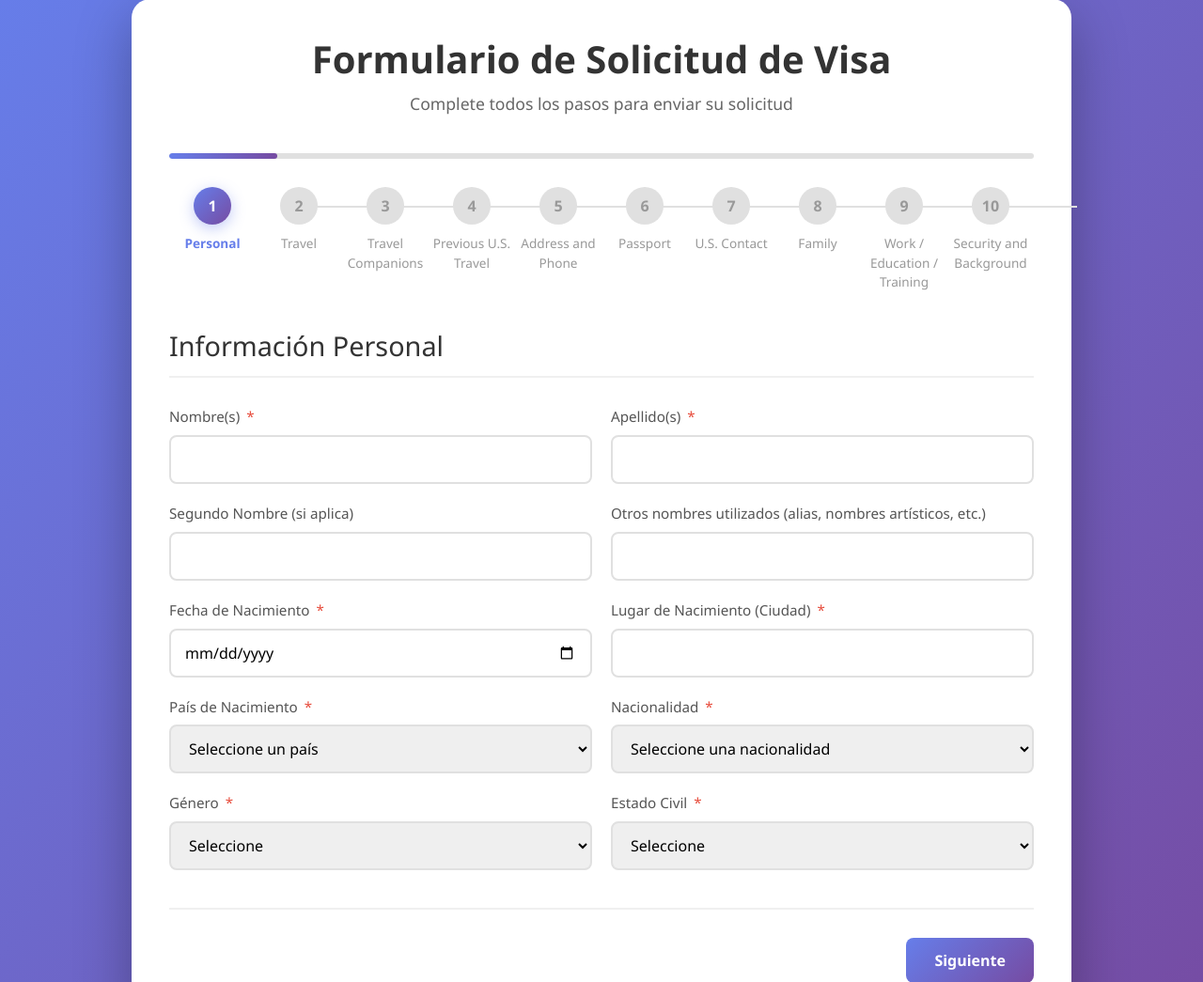
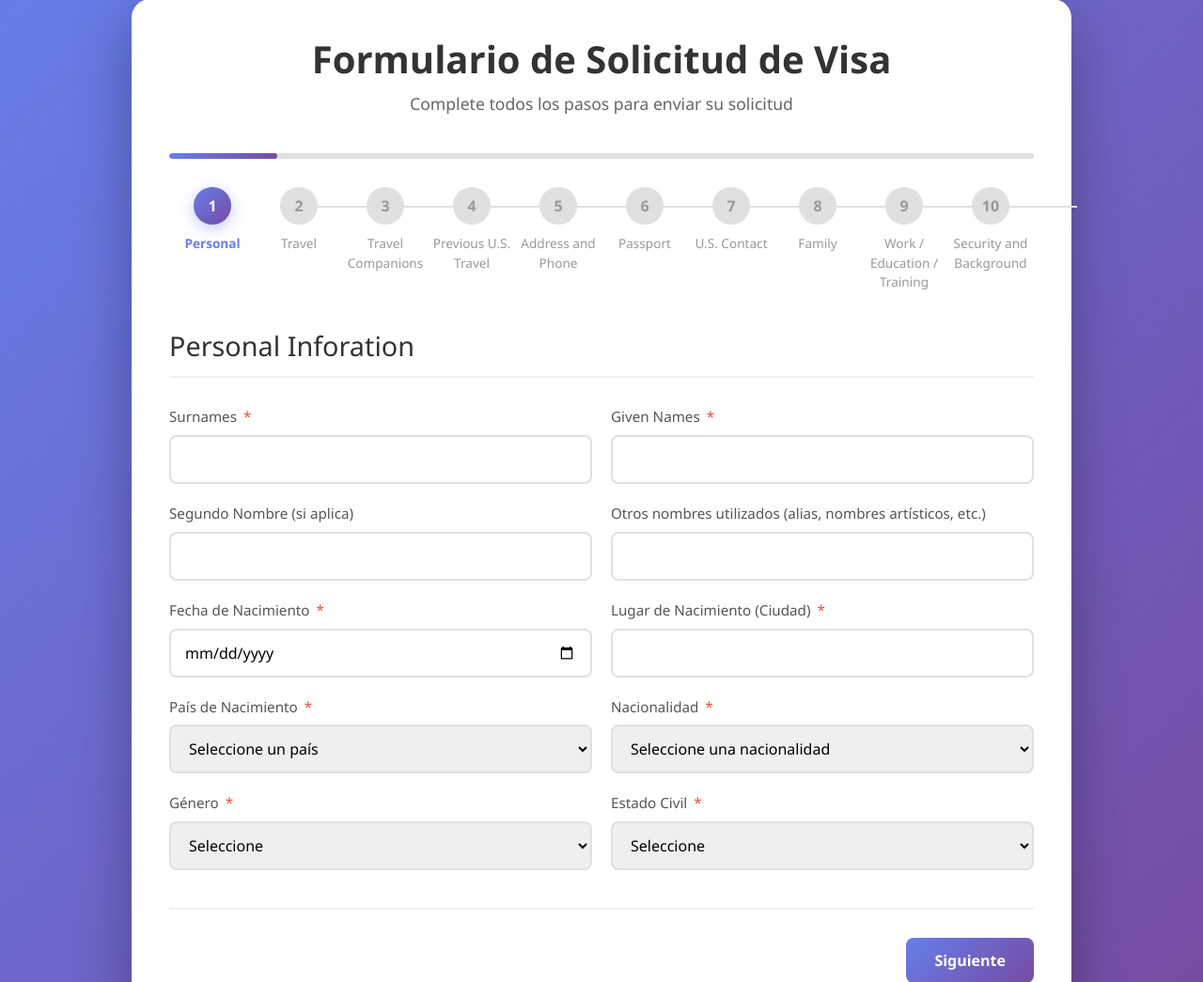
Before and after one commit to YattoSys/visas, a Flask app: page /form in a window 1280 px wide. Shown: the part 41-1086 px from the top of the page at 94% size. Run offline with Flask 3, Linux system fonts and the light colour scheme; some libraries are stand-ins or nearby versions.

```diff
--- a/app/templates/form/form.html
+++ b/app/templates/form/form.html
@@ -31,7 +31,7 @@
             {% endif %}
         {% endwith %}
 
-        <!-- Progress Bar  to form i need fixin the progres bar -->
+        <!-- Progress Bar  to form -->
         <div class="progress-container">
             <div class="progress-bar">
                 <div class="progress-fill" id="progressFill"></div>
@@ -81,17 +81,17 @@
         </div>
 
         <form id="visaForm" class="wizard-form" method="POST" action="#">
-            <!-- Step 1: Información Personal -->
+            <!-- Step 1: Personal Information -->
             <div class="wizard-step active" data-step="1">
-                <h2>Información Personal</h2>
+                <h2>Personal Inforation</h2>
                 <div class="form-section">
                     <div class="form-row">
                         <div class="form-group">
-                            <label for="firstName">Nombre(s) <span class="required">*</span></label>
+                            <label for="firstName">Surnames <span class="required">*</span></label>
                             <input type="text" id="firstName" name="firstName" required>
                         </div>
                         <div class="form-group">
-                            <label for="lastName">Apellido(s) <span class="required">*</span></label>
+                            <label for="lastName">Given Names <span class="required">*</span></label>
                             <input type="text" id="lastName" name="lastName" required>
                         </div>
                     </div>
```
